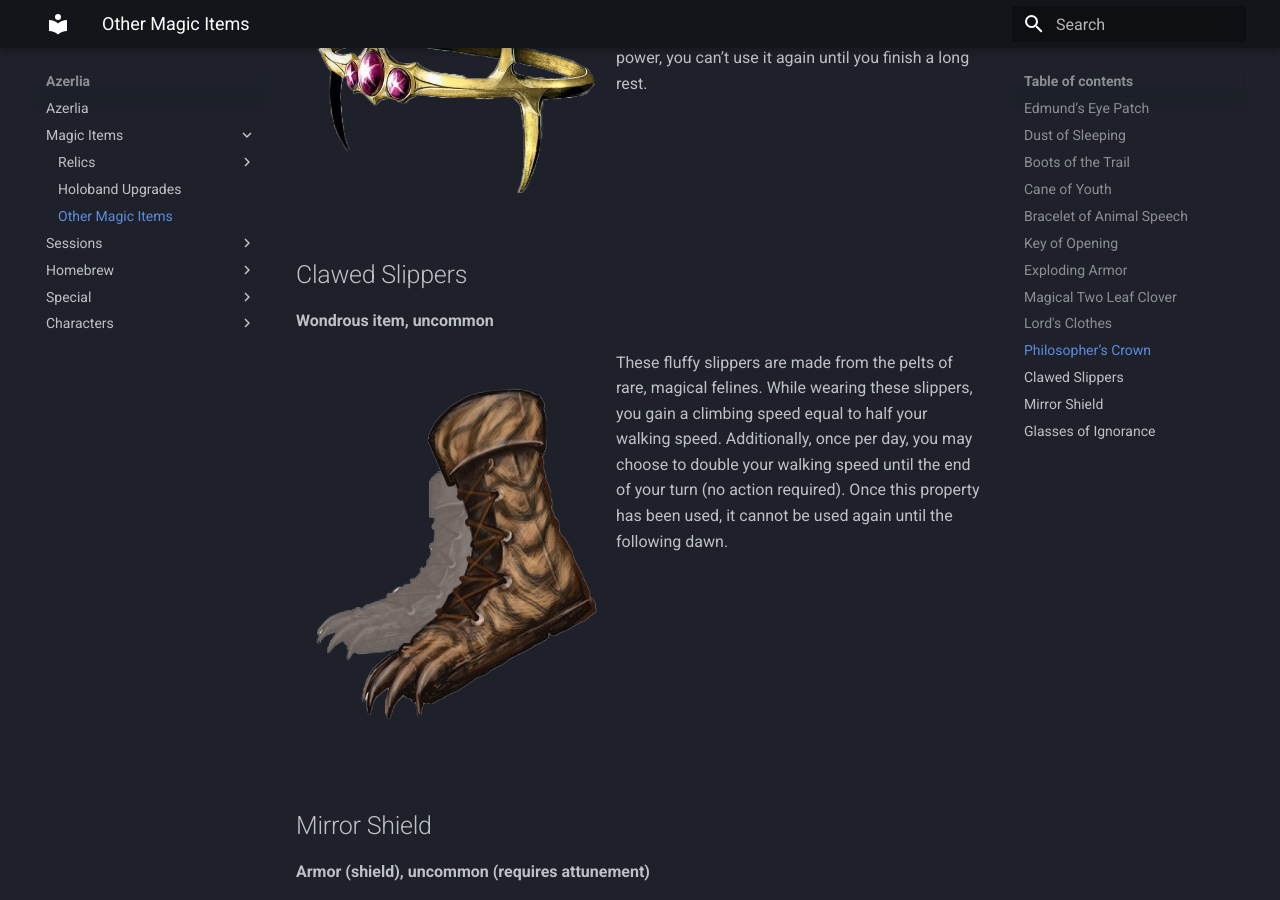
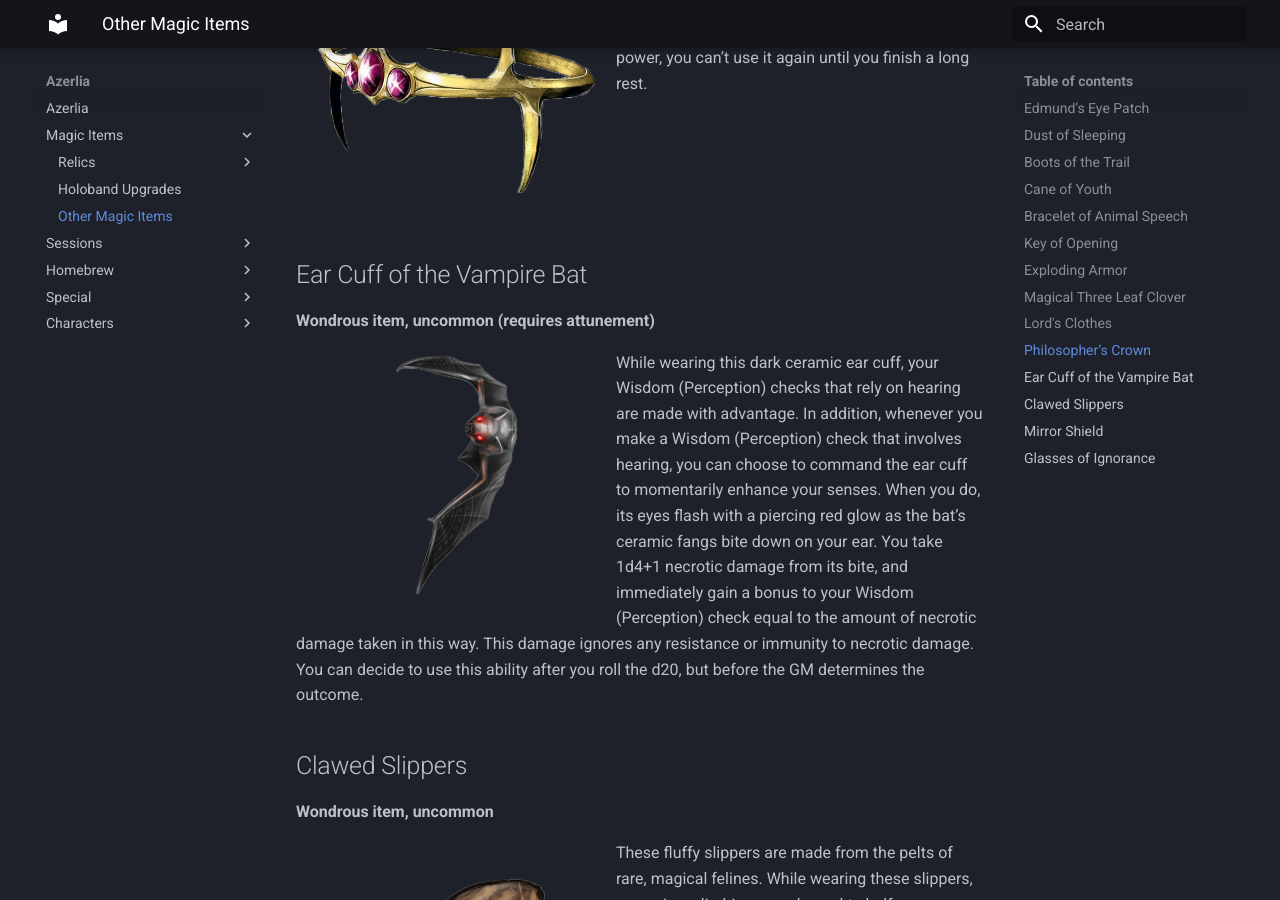
Before and after one commit to Zolmy/azerlia, an MkDocs documentation site: the page built from docs/magic_items/other.md, in a window 1280 px wide and 900 px high, scrolled down 4424 px. Built offline with MkDocs 1.6.1 and Material for MkDocs 9.7.7, drawn with Linux system fonts in a browser that asks for light colours; some of the changed text lies outside the part shown.

Commit message:
Update other.md

```diff
--- a/docs/magic_items/other.md
+++ b/docs/magic_items/other.md
@@ -68,11 +68,11 @@ This bronze key has a head shaped like a crown. When inserted into a non magical
 While wearing this armor, you can use your action to cast fireball (save DC 15), centered on yourself. You take no damage from this spell. The armor cant be used this way again until the next dawn.
 </div>
 
-## Magical Two Leaf Clover
+## Magical Three Leaf Clover
 **Wondrous item, common (requires attunement)**
 
 <div class="imgoverflow">
-<img class="leftimg smallimg" src="../../assets/twoleaf.png"/>
+<img class="leftimg smallimg" src="../../assets/threeleaf.png"/>
 
 While attuned to this item you gain the following benefits:
 <ul>
@@ -82,9 +82,9 @@ You have advantage against being charmed or frightened
 <li>
 You have resistance to non magical bludgeoning, piercing, and slashing damage
 </li>
-<!-- <li>
+<li>
 You have advantage on stealth and sleight of hand rolls
-</li> -->
+</li>
 <!-- <li>
 You land critical hits on a 7 in addition to your normal critical hit range
 </li> -->
@@ -118,7 +118,7 @@ While wearing these lavish clothes, you have advantage on all Charisma (Deceptio
 While wearing the crown, you have advantage on Arcana, History, Nature, and Religion checks. In addition, if you make one of the above skill checks and dislike the result, you can reroll the die. You must use the second result. Once you use this power, you can’t use it again until you finish a long rest.
 </div>
 
-<!-- ## Ear Cuff of the Vampire Bat
+## Ear Cuff of the Vampire Bat
 **Wondrous item, uncommon (requires attunement)**
 
 <div class="imgoverflow">
@@ -126,7 +126,7 @@ While wearing the crown, you have advantage on Arcana, History, Nature, and Reli
 
 While wearing this dark ceramic ear cuff, your Wisdom (Perception) checks that rely on hearing are made with advantage. In addition, whenever you make a Wisdom (Perception) check that involves hearing, you can choose to command the ear cuff to momentarily enhance your senses. When you do, its eyes flash with a piercing red glow as the bat’s ceramic fangs bite down on your ear. You take 1d4+1 necrotic damage from its bite, and immediately gain a bonus to your Wisdom (Perception) check equal to the amount of necrotic damage taken in this way. This damage ignores any resistance or immunity to necrotic damage. You can decide to use this ability after you roll the d20, but before the GM determines the outcome.
 
-</div> -->
+</div>
 
 ## Clawed Slippers
 **Wondrous item, uncommon**
```
